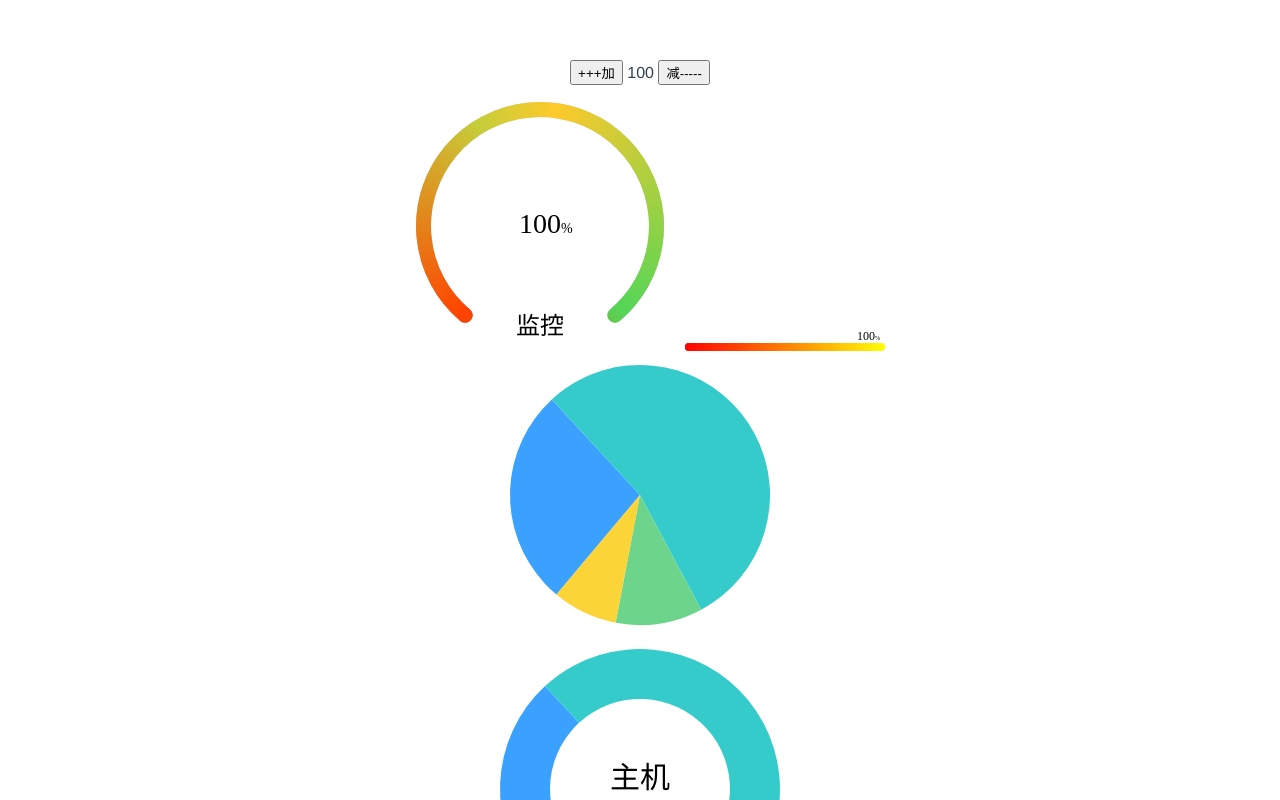
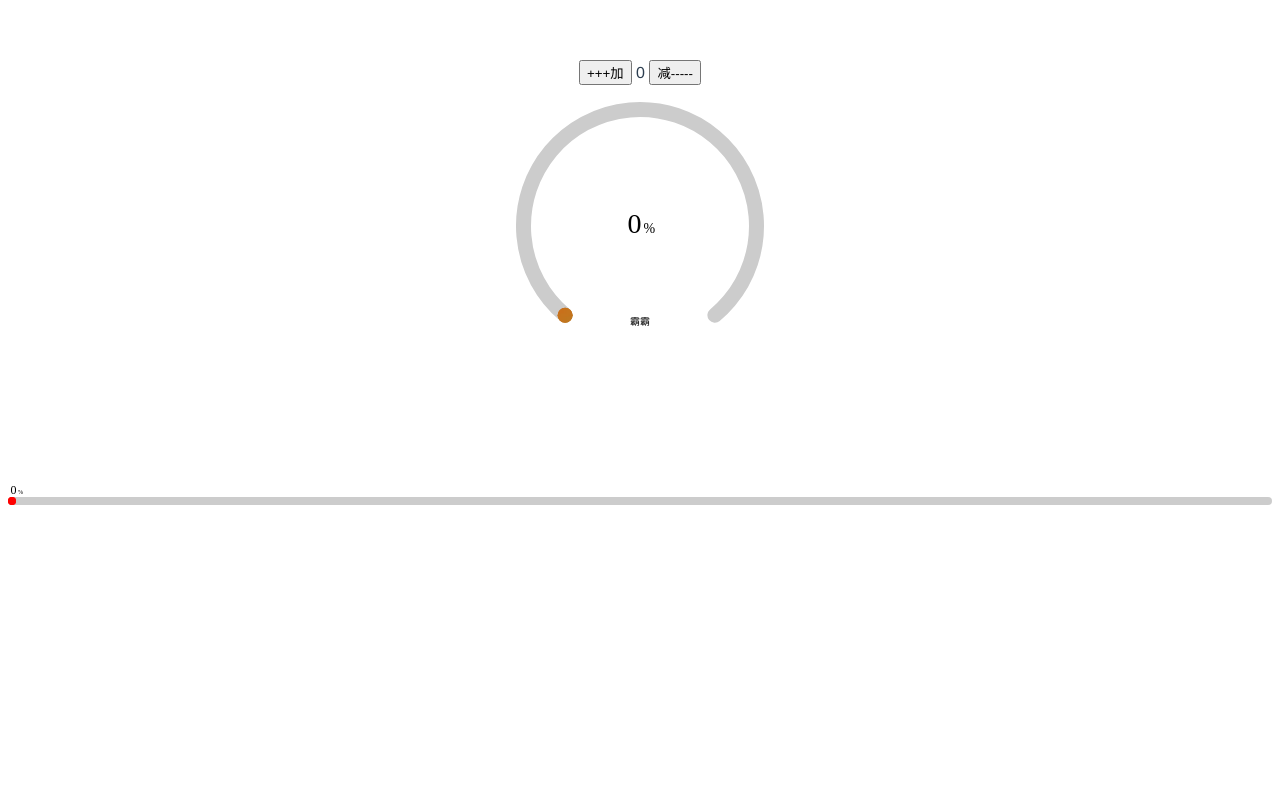
Before and after one commit to Banlangenn/vue-crop, a Vue app: page / in a window 1280 px wide. Shown: the top 800 px of the page. Built offline with nearby package versions, Linux system fonts and the light colour scheme.

Commit message:
补全文档

```diff
--- a/examples/App.vue
+++ b/examples/App.vue
@@ -4,36 +4,35 @@
      {{percent}}
          <button @click="percent-=20"> 减-----</button></p>
     <progresschart
-      style="width:290px;height:250px; display: inline-block;"
+      style="width:100%;height:250px; display: inline-block;"
       :lineWidth=15
       progressShow
       :percent=percent
       :fontSize=28
-      bShow
+      :arcEndeg=80
       defaultBg="#ccc"
       :bg-img="require('./assets/logo.png')"
+      html='<p style="pading:0;margin:0;color:#000;font-size:10px">霸霸</p>'
+      :position= "['50%', '90%']"
     />
         <!-- :bg-img="require('./img/colors.png')" -->
-    <progresschart  style="width:200px;height:150px; display: inline-block;"
+    <progresschart  style="width:100%;height:150px; display: inline-block;"
       :fontSize=12 :lineWidth=8 type="line"  progressShow
       :percent=percent
       defaultBg="#ccc"
       :duration=3000
-      :arcEndeg=0
       :data=data
     />
     <progresschart  style="width:100%;height:280px; display: inline-block;"
-      :fontSize=12 :lineWidth=3000 type="pie"  progressShow
+      :fontSize=12 :lineWidth=3000 type="pie"
       :percent=percent
       :duration=2000
-      :arcEndeg=0
       :data=data
     />
     <progresschart  style="width:100%;height:300px; display: inline-block;"
-      :fontSize=12 :lineWidth=50 type="pie"  progressShow
+      :fontSize=12 :lineWidth=50 type="pie"
       :percent=percent
       :duration=2000
-      :arcEndeg=0
       :data=data
       html='<p style="pading:0;margin:0;color:#000;font-size:30px">主机</p><p style="pading:0;margin:0;color:#8c8c8c;font-size:20px">200 <span style="pading:0;margin:0;color:red">台</span></p>'
     />
@@ -45,7 +44,7 @@ export default {
   name: 'app',
   data() {
     return {
-      percent: 100,
+      percent: 0,
       data:[
         {value:10, name:'旅游客运', color:'#3aa1ff'},
         {value:20, name:'班线客运', color:'#36cbcb'},
--- a/packages/progresschart.vue
+++ b/packages/progresschart.vue
@@ -29,18 +29,6 @@
                 type: Boolean,
                 default: false
             },
-            bFontSize: {  // 下边文字 大小
-                type: Number,
-                default: 24
-            },
-            bShow: { // 下边文字 是否显示
-                type: Boolean,
-                default: false
-            },
-            bText: {  // 下边文字
-                type: String,
-                default: '监控'
-            },
             lineWidth: { // 进度条 厚度
                 type: Number,
                 default: 8
@@ -59,7 +47,7 @@
             },
             arcEndeg: {
                 type: Number,
-                default: 80 // 空缺角度
+                default: 0 // 空缺角度
             },
             lineCap: { // 结束线帽
                 type: String,
@@ -84,7 +72,11 @@
             html: { // 图中心html
                 type: String,
                 default: ''
-            }
+            },
+            position: { // html内容位置
+                type: Array,
+                default: () => ['50%', '50%']
+            },
         },
         data() {
             return {
@@ -115,7 +107,7 @@
                 this.isIncrease =  o > this.frameVal
                 this.oldIndex = -1
                 this.pieVlaue = this.pieDeviation
-                if (this.percent > 0 && this.percent <= 100) {
+                if (this.percent >= 0 && this.percent <= 100) {
                     this.animation()
                 }
             }
@@ -134,8 +126,9 @@
                 ctx.clearRect(0, 0, this.centrality.x * 2, this.centrality.y * 2)
                 ctx.lineWidth = this.lineWidth
                 ctx.lineCap = this.lineCap
-                const startEndge =  Math.PI / 180 * this.rotate
-                const endEndge = Math.PI / 180 * (360 - this.arcEndeg)
+                const oneAngle = Math.PI / 180 // 一度
+                const startEndge =  oneAngle * this.rotate
+                const endEndge = oneAngle * (360 - this.arcEndeg)
                 if(this.defaultBg) {
                     ctx.beginPath()
                     ctx.arc(cx, cy, r, startEndge, startEndge + endEndge)
@@ -167,17 +160,13 @@
                 //  ctx.fill()
                 ctx.stroke()
                 if (this.progressShow) {
-                    this.renderText(parseFloat(process).toFixed(0), cx, cy)
+                    this.renderText(parseFloat(process).toFixed(0), cx - this.fontSize / 5, cy)
                     ctx.font = this.fontSize  + 'px April'
-                    // ctx.textAlign = 'center'
                 }
-                if (this.bShow) {
-                    ctx.font = this.bFontSize  + 'px April'
-                    ctx.fillText(this.bText, cx, cy + r -  this.lineWidth)
-                }
-                this.lineCap === 'round' && this.pointCircle(cx + Math.cos(Math.PI / 180 * this.rotate) * r,
-                cy + Math.sin(Math.PI / 180 * this.rotate) * r,
+                this.lineCap === 'round' && this.pointCircle(cx + Math.cos(oneAngle * this.rotate) * r,
+                cy + Math.sin(oneAngle * this.rotate) * r,
                 this.lineWidth / 2, ctx.strokeStyle)
+                // ctx.strokeStyle
                 //  终点位置-------------------=====----------
                 // this.pointCircle(cx + Math.cos(2 * Math.PI / 360 * ((360 - 80) * process / 100 + 130)) * r, cx + Math.sin(2 * Math.PI / 360 * ((360 - 80) * process / 100 + 130)) * r, this.lineWidth / 2, ctx.strokeStyle)
                 // ddd
@@ -238,7 +227,8 @@
                 this.data.forEach((item, index) => {
                     const endAngle = this.startAngel + oneAngle * (360 - this.arcEndeg) * process / 100 * (this.total === 0 ? 1 / this.data.length  : item.value / this.total)
                     if ( isprogress && pointLocation) {
-                        if (this.oldIndex === index) {
+                        if (this.oldIndex === index) { // 上一个被选中的
+                            // 缩小
                             this.renderPie(
                                 cx + Math.cos(this.startAngel + ((endAngle - this.startAngel) / 2)) * (this.pieDeviation - count) ,
                                 cy + Math.sin(this.startAngel + ((endAngle - this.startAngel) / 2)) * (this.pieDeviation - count) ,
@@ -253,8 +243,9 @@
                             } else {
                                 this.renderPie(cx, cy, this.startAngel, endAngle, radius - lineWidth, radius, item.color)
                             }
-                            if ( ctx.isPointInPath(pointLocation.x, pointLocation.y)) {
+                            if (ctx.isPointInPath(pointLocation.x, pointLocation.y)) {
                                 this.tempOldIndex = index
+                                // 放大
                                 if (count === this.pieDeviation) {
                                     this.oldIndex = index
                                 }
@@ -489,8 +480,9 @@
                 divTemp.style.display = 'inlineBlock'
                 divTemp.innerHTML = this.html
                 mountNode.appendChild(divTemp).cloneNode(true)
-                divTemp.style.top = (clientHeight - divTemp.clientHeight) / 2  + 'px'
-                divTemp.style.left =  (clientWidth - divTemp.clientWidth) / 2 + 'px'
+                const [x, y] = this.position
+                divTemp.style.left =  (clientWidth - divTemp.clientWidth) * parseInt(x) / 100 + 'px'
+                divTemp.style.top = (clientHeight - divTemp.clientHeight) * parseInt(y) / 100 + 'px'
                 divTemp.style.visibility = 'visible'
             }
             // canvas dom
```
Also changed, not shown: 1 other file (tests, documents, lock files or other folders).
